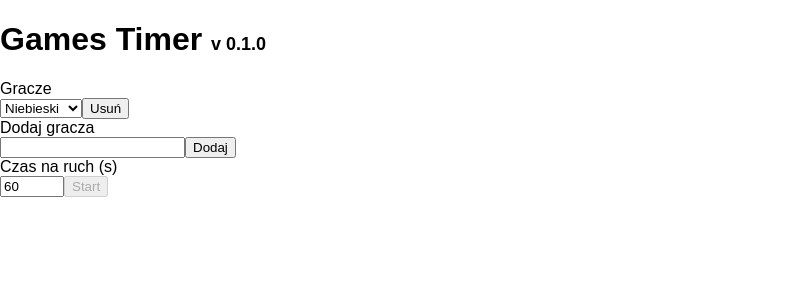
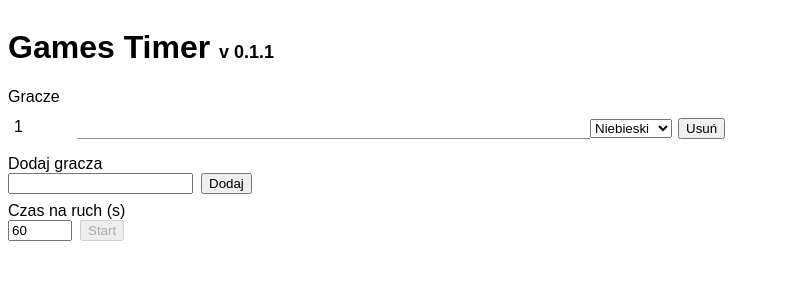
Before and after one commit to Alwox/games-timer, a React (Create React App) app: page / in a window 1280 px wide. Both pictures are taken after a click on the button "Dodaj". Shown: the top 300 px of the page, without its empty margins (0-788 px from the left). Built offline with nearby package versions, Linux system fonts and the light colour scheme; a web font is replaced by a local one.

Commit message:
update styles

```diff
--- a/package.json
+++ b/package.json
@@ -1,6 +1,6 @@
 {
   "name": "games-timer",
-  "version": "0.1.0",
+  "version": "0.1.1",
   "private": true,
   "homepage": "https://Alwox.github.io/games-timer",
   "dependencies": {
--- a/src/App.tsx
+++ b/src/App.tsx
@@ -68,11 +68,14 @@ function App() {
     return (
         <div className="app">
             {view === 'selectPlayer' && (
+                <div className='selectPlayer-view'>
+                    <h1>Games Timer <span className='version-number'>v {version.version}</span></h1>
+                    <p style={{marginBottom: 12}}>Gracze</p>
+                    {players.map((player, index) => (
+                        <div className='player'>
+                            <span className='number'>{index + 1}</span>
+                            <span className='name'>{player.name}</span>
                             <div>
-                    <h1>Games Timer <span className='version-number'>v {version.version}</span></h1>
-                    <p>Gracze</p>
-                    {players.map(player => (<div>
-                        <p>{player.name}</p>
                                 <select value={player.color} onChange={(e) => handleColorChange(e, player.number)}>
                                     <option value='blue'>Niebieski</option>
                                     <option value='red'>Czerwony</option>
@@ -81,16 +84,17 @@ function App() {
                                     <option value='white'>Biały</option>
                                     <option value='yellow'>Żółty</option>
                                 </select>
-                        <button onClick={() => handleRemovePLayer(player.number)}>Usuń</button>
-                    </div>))}
-
+                                <button className='deleteButton' onClick={() => handleRemovePLayer(player.number)}>Usuń</button>
+                            </div>
+                        </div>
+                    ))}
                     {
                         players.length < 6 && (
-                            <div>
+                            <div style={{marginBottom: 8}}>
                                 <p>Dodaj gracza</p>
                                 <input maxLength={12} value={playerName} onChange={(e) => setPlayerName(e.target.value)}/>
 
-                                <button onClick={handleAddPlayer}>Dodaj</button>
+                                <button style={{marginLeft: 8}} onClick={handleAddPlayer}>Dodaj</button>
                             </div>
                         )
                     }
@@ -99,7 +103,7 @@ function App() {
                     <p>Czas na ruch (s)</p>
                     <input min={5} max={600} type='number' value={moveTime} onChange={handleChangeTime}/>
 
-                    <button disabled={players.length < 2} onClick={() => setView('timer')}>Start</button>
+                    <button style={{marginLeft: 8}} disabled={players.length < 2} onClick={() => setView('timer')}>Start</button>
                 </div>
             )}
 
--- a/src/index.css
+++ b/src/index.css
@@ -17,6 +17,10 @@ body {
   flex-direction: column;
   justify-content: center;
   align-items: center;
+}
+
+.selectPlayer-view {
+  padding: 8px;
 }
 
 .timer-view p {
@@ -76,3 +80,23 @@ p {
 .version-number {
   font-size: 18px;
 }
+
+.player {
+  margin-left: 6px;
+  margin-bottom: 16px;
+  width: 82vw;
+  display: flex;
+}
+
+.player .number {
+  width: 5vw;
+}
+
+.player .name {
+  width: 40vw;
+  border-bottom: 1px solid #8d8d8d;
+}
+
+.deleteButton {
+  margin-left: 6px;
+}
```
Lines whose indentation alone changed are shown as unchanged.
